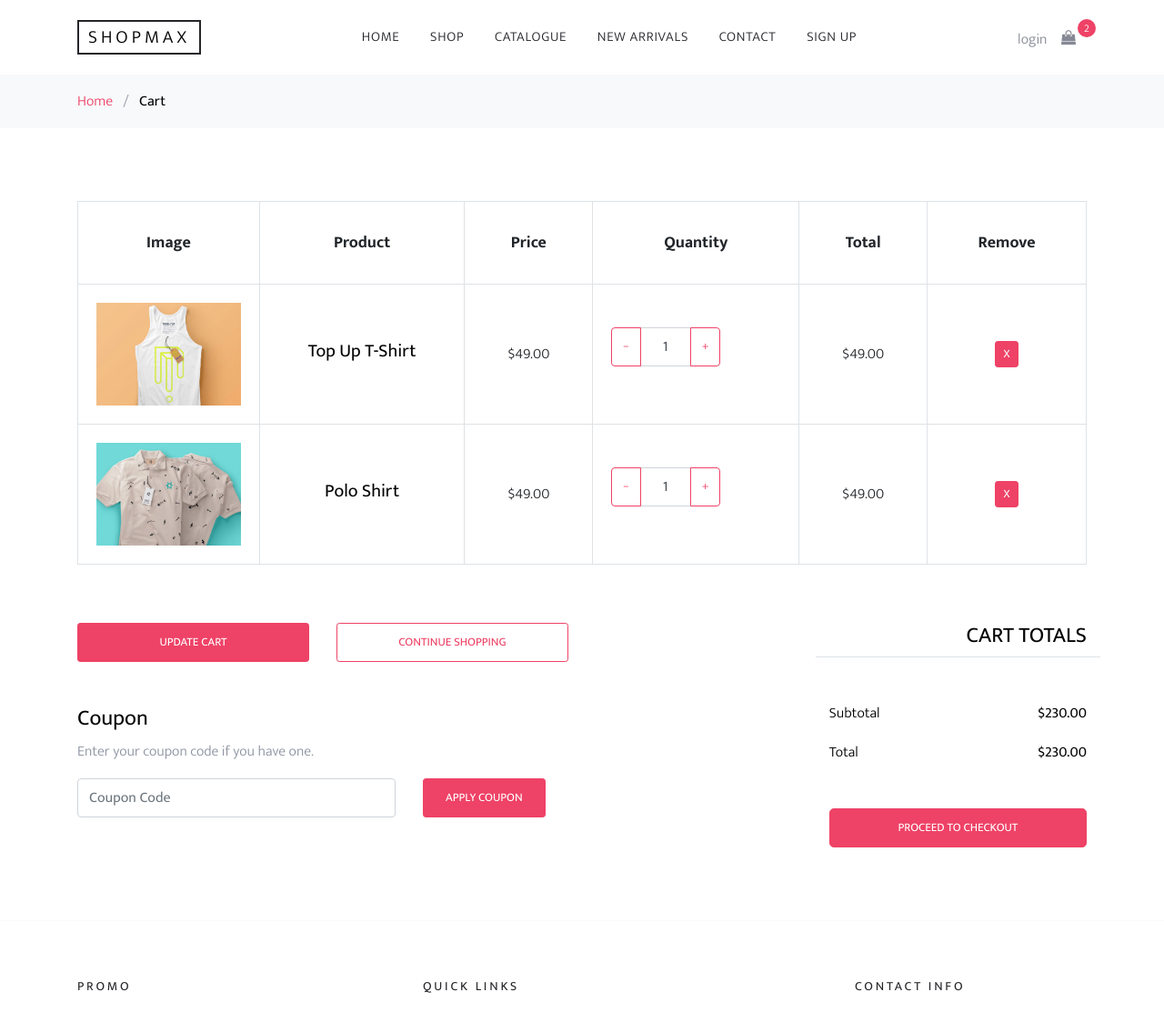
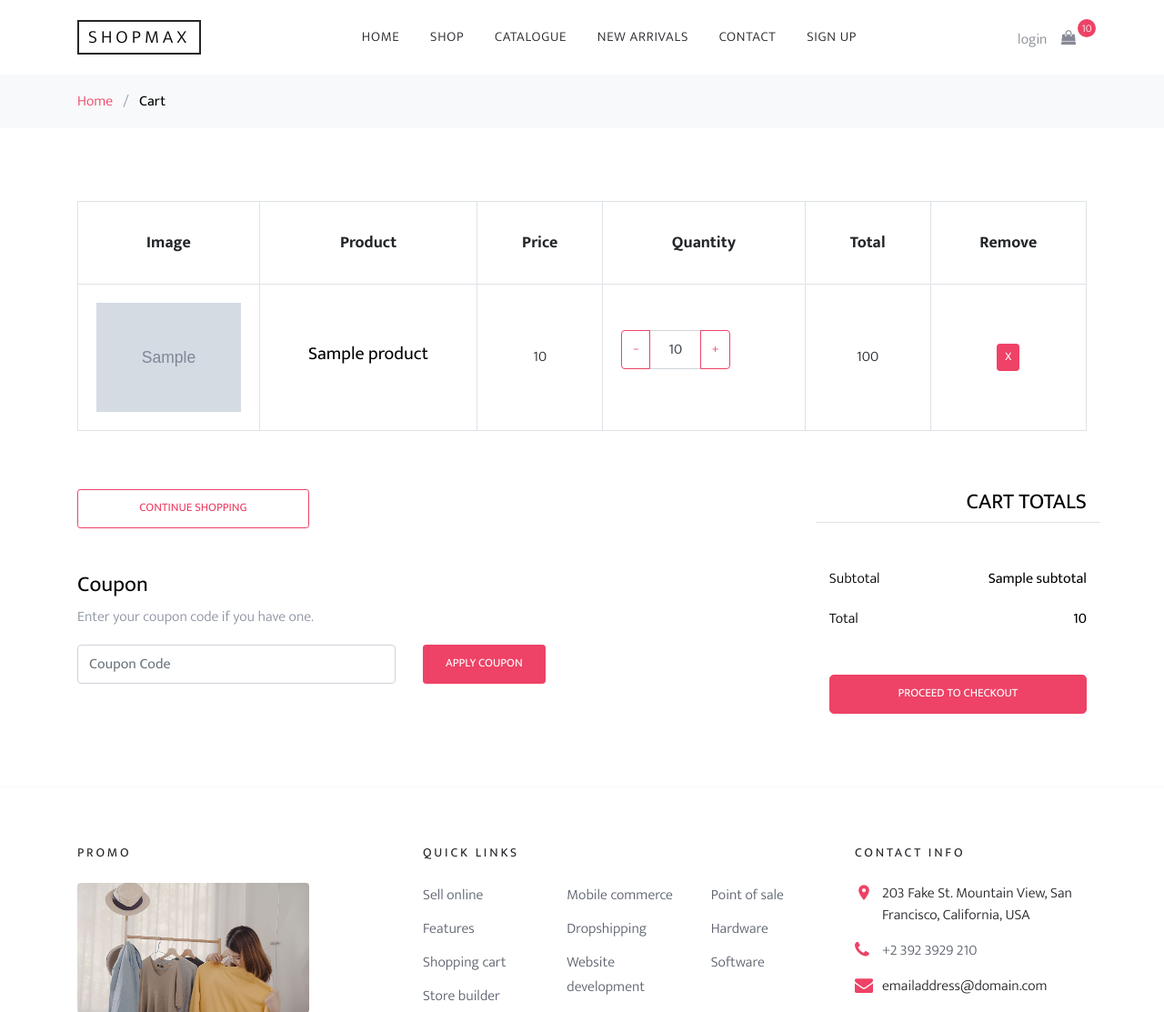
Before and after one commit to corymunvo/target, a Django app: template fashion/templates/fashion/cart.html in a window 1280 px wide. Shown: the top 1113 px of the page at 91% size. Run offline with Django 3.2, Linux system fonts and the light colour scheme; the template is opened without the code that fills it: most values are stand-ins (such as "Sample title", 1, 10 or a date in 2020); grey boxes marked "Sample" are stand-in pictures; some libraries are stand-ins or nearby versions; some web fonts are replaced.

Commit message:
added cart functionality

```diff
--- a/fashion/static/fashion/js/main.js
+++ b/fashion/static/fashion/js/main.js
@@ -134,18 +134,20 @@ jQuery(document).ready(function($) {
 	var sitePlusMinus = function() {
 		$('.js-btn-minus').on('click', function(e){
 			e.preventDefault();
-			if ( $(this).closest('.input-group').find('.form-control').val() != 0  ) {
-				$(this).closest('.input-group').find('.form-control').val(parseInt($(this).closest('.input-group').find('.form-control').val()) - 1);
+			if ( $(this).closest('.input-group').find('.form-control').val() != 1  ) {
+				var new_val = parseInt($(this).closest('.input-group').find('.form-control').val()) - 1
+				$(this).closest('.input-group').find('.form-control').val(Math.max(new_val,1));
 			} else {
-				$(this).closest('.input-group').find('.form-control').val(parseInt(0));
+				$(this).closest('.input-group').find('.form-control').val(parseInt(1));
 			}
 		});
 		$('.js-btn-plus').on('click', function(e){
 			e.preventDefault();
-			$(this).closest('.input-group').find('.form-control').val(parseInt($(this).closest('.input-group').find('.form-control').val()) + 1);
+			var new_val = parseInt($(this).closest('.input-group').find('.form-control').val()) + 1
+			$(this).closest('.input-group').find('.form-control').val(Math.min(new_val, 100));
 		});
 	};
-	sitePlusMinus();
+	// sitePlusMinus();
 
 
 	var siteSliderRange = function() {
--- a/fashion/templates/fashion/arrivals.html
+++ b/fashion/templates/fashion/arrivals.html
@@ -69,11 +69,11 @@
         <div class="row mb-5">
           {% for product in products %}
           <div class="col-lg-6 col-md-6 item-entry mb-4">
-            <a href="#" class="product-item md-height bg-gray d-block">
+            <a href="/fashion/{{ product.id }}/shop-single.html" class="product-item md-height bg-gray d-block">
               <img src="{% static product.thumbnail_url %}" alt="Image" class="img-fluid">
             </a>
             <h2 class="item-title">
-              <a href="#">{{ product.name }}</a>
+              <a href="/fashion/{{ product.id }}/shop-single.html">{{ product.name }}</a>
             </h2>
             <strong class="item-price">${{ product.price }}</strong>
             {% if product.stars > 0 %}
--- a/fashion/templates/fashion/base.html
+++ b/fashion/templates/fashion/base.html
@@ -93,7 +93,7 @@
 
             <a href="{% url 'cart'%}" class="icons-btn d-inline-block bag">
               <span class="icon-shopping-bag"></span>
-              <span class="number">2</span>
+              {%if cart_total %}<span class="number">{{ cart_total }}</span>{%endif%}
             </a>
             <a href="#" class="site-menu-toggle js-menu-toggle ml-3 d-inline-block d-lg-none"><span class="icon-menu"></span></a>
           </div>
--- a/fashion/templates/fashion/cart.html
+++ b/fashion/templates/fashion/cart.html
@@ -1,5 +1,22 @@
-{% extends 'fashion/base.html' %} {% load static %} {% block content %}
+{% extends 'fashion/base.html' %} {% load static %} {% block content %}{% load fashion_extras %}
+<script>
+  var increment = function(id) {
+    var curQuantity = document.getElementById(`quantity-for-${id}`).value
 
+    if (!curQuantity < 100) {
+      window.location.replace(`/fashion/cart/increment/${id}`)
+    }
+  }
+
+  var decrement = function(id) {
+    var curQuantity = document.getElementById(`quantity-for-${id}`).value
+
+    if (curQuantity > 1) {
+      window.location.replace(`/fashion/cart/decrement/${id}`)
+    }
+  }
+
+</script>
 <div class="bg-light py-3">
   <div class="container">
     <div class="row">
@@ -11,6 +28,15 @@
 
 <div class="site-section">
   <div class="container">
+
+    {% if cart|length == 0 %}
+    <div class="row mb-5 justify-content-md-center">
+      <h1> Your cart is empty!</h1>
+    </div>
+    <div class="row mb-5 justify-content-md-center">
+        <p>Click <a href="{% url 'shop' %}">here</a> to continue shopping.</p>
+    </div>
+    {% else %}
     <div class="row mb-5">
       <form class="col-md-12" method="post">
         <div class="site-blocks-table">
@@ -26,55 +52,32 @@
               </tr>
             </thead>
             <tbody>
+              {% for item in cart %}
               <tr>
                 <td class="product-thumbnail">
-                  <img src="{% static "fashion/images/cloth_1.jpg" %}" alt="Image" class="img-fluid">
+                  <img src="{% static item.product.thumbnail_url %}" alt="Image" class="img-fluid">
                 </td>
                 <td class="product-name">
-                  <h2 class="h5 text-black">Top Up T-Shirt</h2>
+                  <h2 class="h5 text-black">{{ item.product.name }}</h2>
                 </td>
-                <td>$49.00</td>
+                <td>{{ item.product.price }}</td>
                 <td>
                   <div class="input-group mb-3" style="max-width: 120px;">
                     <div class="input-group-prepend">
-                      <button class="btn btn-outline-primary js-btn-minus" type="button">&minus;</button>
+                      <button onclick="decrement({{item.id}})" class="btn btn-outline-primary js-btn-minus" type="button">&minus;</button>
                     </div>
-                    <input type="text" class="form-control text-center" value="1" placeholder=""
+                    <input id="quantity-for-{{item.id}}" type="text" class="form-control text-center" value="{{ item.quantity }}" placeholder=""
                       aria-label="Example text with button addon" aria-describedby="button-addon1">
                     <div class="input-group-append">
-                      <button class="btn btn-outline-primary js-btn-plus" type="button">&plus;</button>
+                      <button onclick="increment({{item.id}})" class="btn btn-outline-primary js-btn-plus" type="button">&plus;</button>
                     </div>
                   </div>
 
                 </td>
-                <td>$49.00</td>
-                <td><a href="#" class="btn btn-primary height-auto btn-sm">X</a></td>
+                <td>{% multiply item.quantity item.product.price %}</td>
+                <td><a href="/fashion/cart/delete/{{ item.id }}" class="btn btn-primary height-auto btn-sm">X</a></td>
               </tr>
-
-              <tr>
-                <td class="product-thumbnail">
-                  <img src="{% static "fashion/images/cloth_2.jpg" %}" alt="Image" class="img-fluid">
-                </td>
-                <td class="product-name">
-                  <h2 class="h5 text-black">Polo Shirt</h2>
-                </td>
-                <td>$49.00</td>
-                <td>
-                  <div class="input-group mb-3" style="max-width: 120px;">
-                    <div class="input-group-prepend">
-                      <button class="btn btn-outline-primary js-btn-minus" type="button">&minus;</button>
-                    </div>
-                    <input type="text" class="form-control text-center" value="1" placeholder=""
-                      aria-label="Example text with button addon" aria-describedby="button-addon1">
-                    <div class="input-group-append">
-                      <button class="btn btn-outline-primary js-btn-plus" type="button">&plus;</button>
-                    </div>
-                  </div>
-
-                </td>
-                <td>$49.00</td>
-                <td><a href="#" class="btn btn-primary height-auto btn-sm">X</a></td>
-              </tr>
+              {% endfor %}
             </tbody>
           </table>
         </div>
@@ -84,11 +87,13 @@
     <div class="row">
       <div class="col-md-6">
         <div class="row mb-5">
-          <div class="col-md-6 mb-3 mb-md-0">
+          <!-- <div class="col-md-6 mb-3 mb-md-0">
             <button class="btn btn-primary btn-sm btn-block">Update Cart</button>
-          </div>
+          </div> -->
           <div class="col-md-6">
+            <a href="{% url 'shop' %}">
             <button class="btn btn-outline-primary btn-sm btn-block">Continue Shopping</button>
+          </a>
           </div>
         </div>
         <div class="row">
@@ -117,7 +122,7 @@
                 <span class="text-black">Subtotal</span>
               </div>
               <div class="col-md-6 text-right">
-                <strong class="text-black">$230.00</strong>
+                <strong class="text-black">{{ subtotal }}</strong>
               </div>
             </div>
             <div class="row mb-5">
@@ -125,7 +130,7 @@
                 <span class="text-black">Total</span>
               </div>
               <div class="col-md-6 text-right">
-                <strong class="text-black">$230.00</strong>
+                <strong class="text-black">{{ total }}</strong>
               </div>
             </div>
 
@@ -139,6 +144,8 @@
         </div>
       </div>
     </div>
+
+    {% endif %}
   </div>
 </div>
 {% endblock %}
--- a/fashion/templatetags/fashion_extras.py
+++ b/fashion/templatetags/fashion_extras.py
@@ -17,3 +17,8 @@ def remove_newlines(text):
 remove_newlines.is_safe = True
 remove_newlines = stringfilter(remove_newlines)
 register.filter(remove_newlines)
+
+@register.simple_tag()
+def multiply(qty, unit_price):
+    # you would need to do any localization of the result here
+    return qty * unit_price
--- a/fashion/urls.py
+++ b/fashion/urls.py
@@ -15,6 +15,9 @@ urlpatterns = [
     path('thankyou.html', views.thankyou, name='thankyou'),
     path('sign-up.html', views.signUp, name='signUp'),
     path('products.csv', views.csvProducts, name='csvProducts'),
+    path('cart/delete/<int:cart_id>', views.deleteFromCart, name='cartDelete'),
+    path('cart/increment/<int:cart_id>', views.incrementCartItem, name='cartIncrement'),
+    path('cart/decrement/<int:cart_id>', views.decrementCartItem, name='cartDecrement'),
 
     path('<int:product_id>/shop-single.html', views.shopSingle, name='shopSingle'),
 ]
--- a/templates/registration/login.html
+++ b/templates/registration/login.html
@@ -10,6 +10,10 @@
       </div>
       <div class="col-md-6 mb-5 mb-md-0">
         <h2 class="h3 mb-3 text-black">Login</h2>
+        <div class="alert alert-info alert-dismissible fade show" role="alert">
+          <strong style=" font-weight: bold;">Username:</strong> guest<br />
+          <strong style=" font-weight: bold;">Password:</strong> password
+        </div>
         <div class="p-3 p-lg-5 border">
           <form method="post">
             {% csrf_token %}
```
Also changed, not shown: fashion/admin.py (+8 -1 lines), fashion/context_processors.py (added, +8 -0 lines), fashion/forms.py (+9 -1 lines), fashion/models.py (+8 -7 lines), fashion/templates/fashion/shop-single.html (+21 -8 lines), fashion/views.py (+50 -12 lines), fashion/migrations/0001_initial.py, fashion/migrations/0002_initial_products.py, fashion/migrations/0003_initial_users.py (added), 1 other file.
